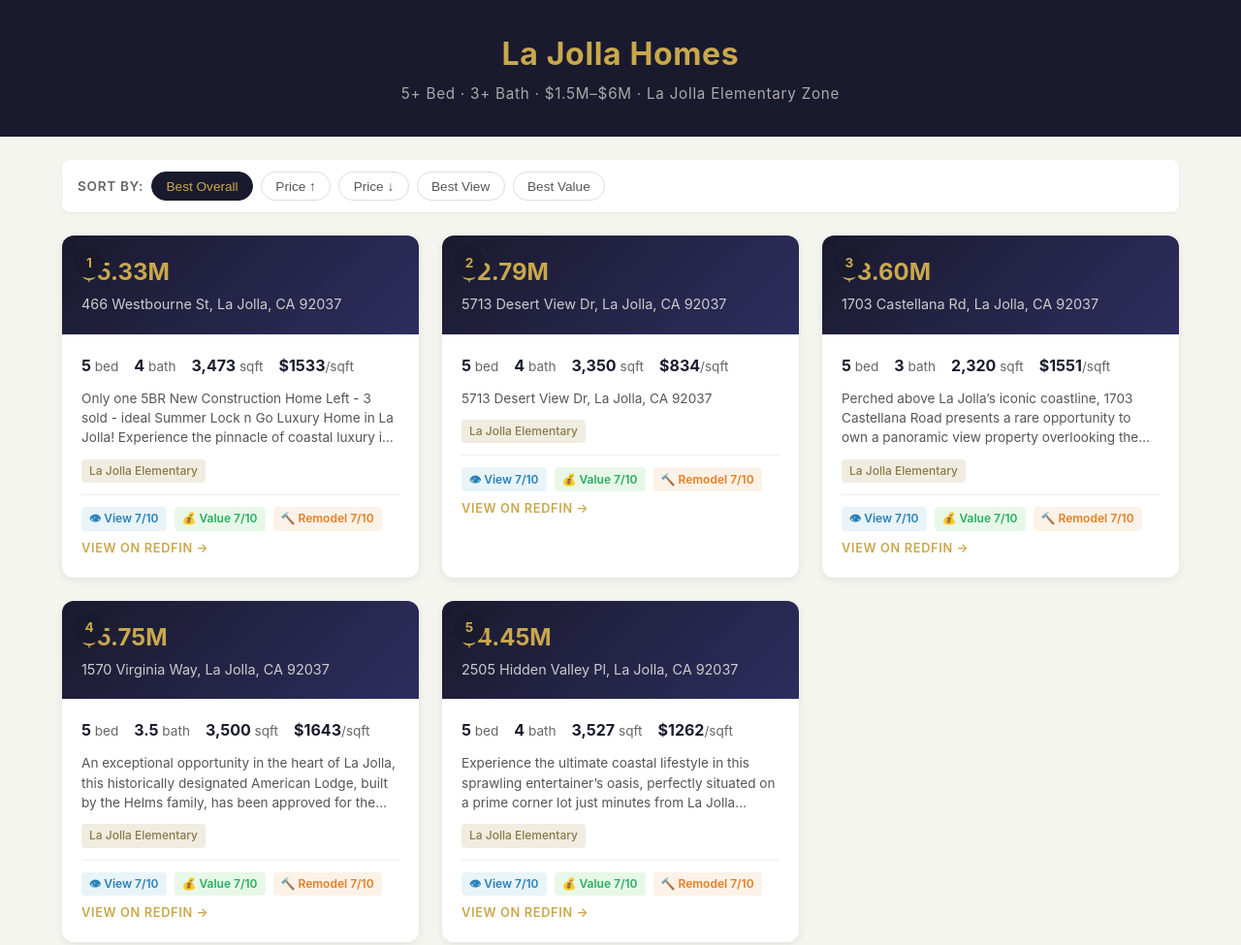
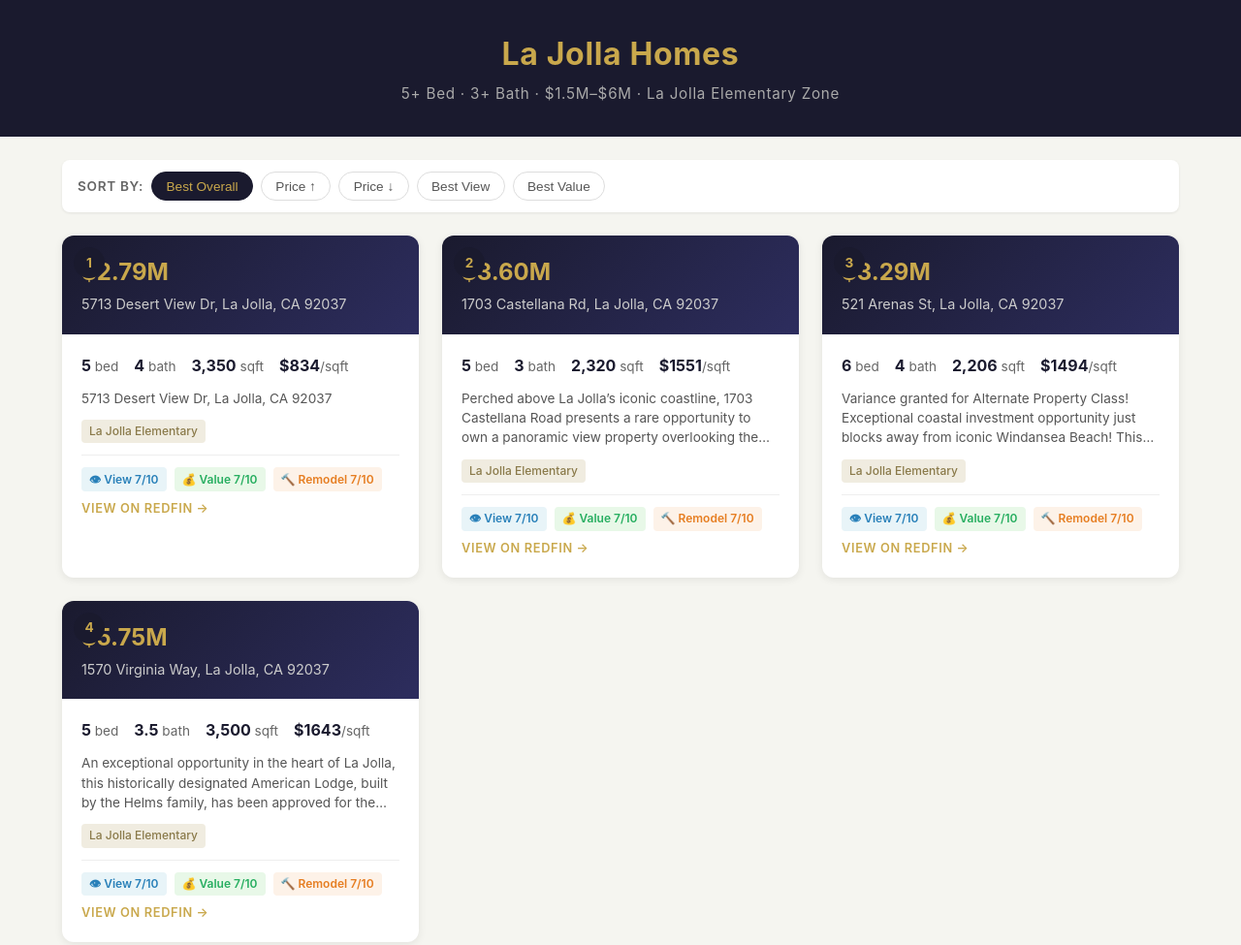
Before and after one commit to r2-vibes/la-jolla-homes, a plain HTML site: page index.html in a window 1280 px wide. Shown: the top 975 px of the page at 97% size. Drawn offline with Linux system fonts and the light colour scheme.

Commit message:
Refresh La Jolla home listings

```diff
--- a/index.html
+++ b/index.html
@@ -26,7 +26,7 @@
     </main>
     <footer>
         <p>Private listing dashboard — Not for distribution</p>
-        <p class="updated">Data sourced from Redfin and cross-checked with live listing pages · Updated September 03, 2026</p>
+        <p class="updated">Data sourced from Redfin and cross-checked with live listing pages · Updated September 10, 2026</p>
     </footer>
     <script src="scripts.js"></script>
 </body>
--- a/scripts.js
+++ b/scripts.js
@@ -1,20 +1,4 @@
 const listings = [
-  {
-    "address": "466 Westbourne St, La Jolla, CA 92037",
-    "price": 5325000,
-    "beds": 5,
-    "baths": 4.0,
-    "sqft": 3473,
-    "description": "Only one 5BR New Construction Home Left - 3 sold - ideal Summer Lock n Go Luxury Home in La Jolla! Experience the pinnacle of coastal luxury in this brand-new 5BR, 3,473 sq ft detached 'Lock-n-Go' Bea...",
-    "highlights": [
-      "La Jolla Elementary"
-    ],
-    "url": "https://www.redfin.com/CA/La-Jolla/466-Westbourne-St-92037/home/182884750",
-    "img": null,
-    "view": 7,
-    "value": 7,
-    "remodel": 7
-  },
   {
     "address": "5713 Desert View Dr, La Jolla, CA 92037",
     "price": 2795000,
@@ -48,6 +32,22 @@ const listings = [
     "remodel": 7
   },
   {
+    "address": "521 Arenas St, La Jolla, CA 92037",
+    "price": 3295000,
+    "beds": 6,
+    "baths": 4.0,
+    "sqft": 2206,
+    "description": "Variance granted for Alternate Property Class! Exceptional coastal investment opportunity just blocks away from iconic Windansea Beach! This versatile property features two spacious 3BR/2BA units, cur...",
+    "highlights": [
+      "La Jolla Elementary"
+    ],
+    "url": "https://www.redfin.com/CA/La-Jolla/521-Arenas-St-92037/home/4914411",
+    "img": null,
+    "view": 7,
+    "value": 7,
+    "remodel": 7
+  },
+  {
     "address": "1570 Virginia Way, La Jolla, CA 92037",
     "price": 5750000,
     "beds": 5,
@@ -58,22 +58,6 @@ const listings = [
       "La Jolla Elementary"
     ],
     "url": "https://www.redfin.com/CA/La-Jolla/1570-Virginia-Way-92037/home/95961539",
-    "img": null,
-    "view": 7,
-    "value": 7,
-    "remodel": 7
-  },
-  {
-    "address": "2505 Hidden Valley Pl, La Jolla, CA 92037",
-    "price": 4450000,
-    "beds": 5,
-    "baths": 4.0,
-    "sqft": 3527,
-    "description": "Experience the ultimate coastal lifestyle in this sprawling entertainer\u2019s oasis, perfectly situated on a prime corner lot just minutes from La Jolla Shores Beach, top-rated restaurants, and high...",
-    "highlights": [
-      "La Jolla Elementary"
-    ],
-    "url": "https://www.redfin.com/CA/La-Jolla/2505-Hidden-Valley-Pl-92037/home/4879564",
     "img": null,
     "view": 7,
     "value": 7,
```
Also changed, not shown: listings.json (+16 -32 lines).
